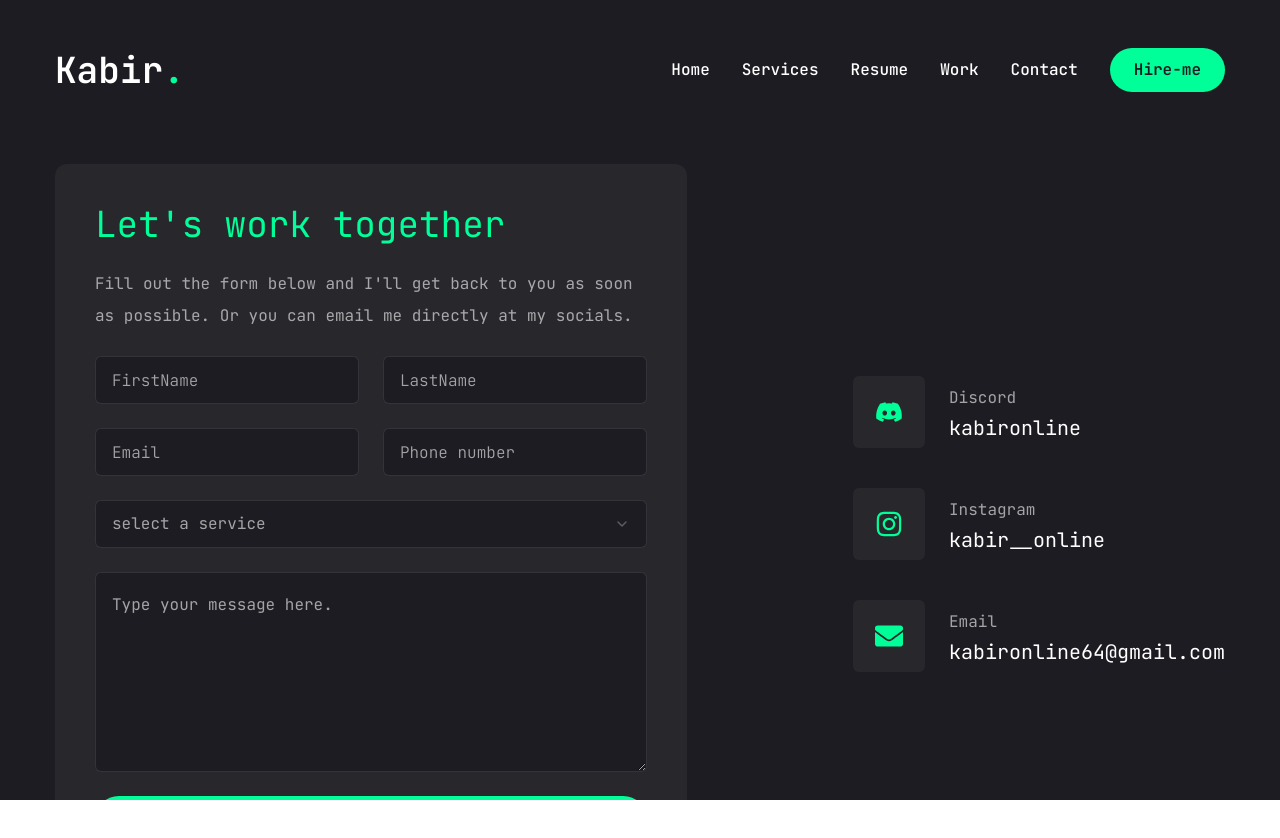
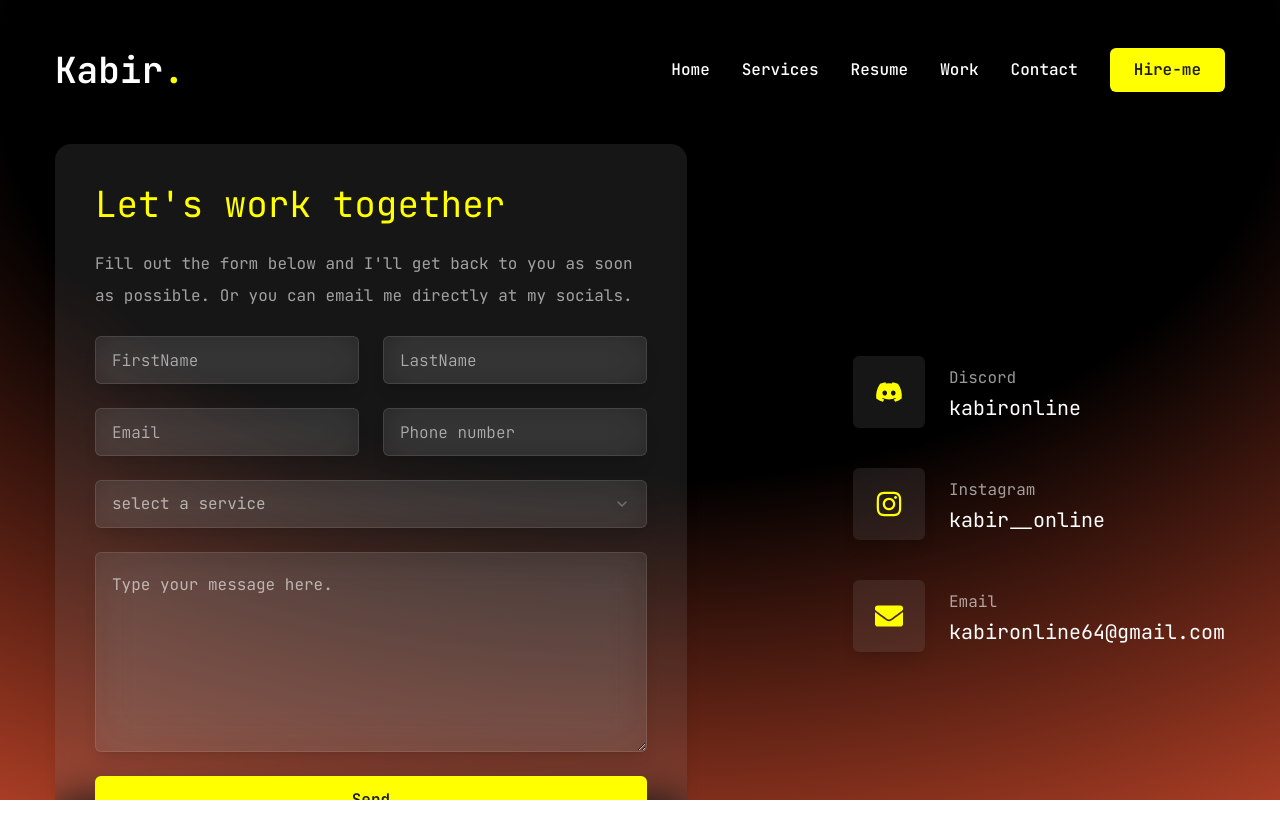
Before and after one commit to kabironline/kabironline-website, a Next.js app: page /contact in a window 1280 px wide. Shown: the top 838 px of the page. Built offline with nearby package versions, Linux system fonts and the light colour scheme.

Commit message:
Added Glassmorphic Design to Contact page and updated components

```diff
--- a/app/contact/page.jsx
+++ b/app/contact/page.jsx
@@ -29,7 +29,7 @@
       <div className="container mx-auto">
         <div className="flex flex-col xl:flex-row gap-[30px]">
           <div className="xl:w-[54%] order-2 xl:order-none">
-            <form className="flex flex-col gap-6 p-10 bg-[#27272c] rounded-xl">
+            <form className="flex flex-col gap-6 p-10 glass">
               <h3 className="text-4xl text-accent">Let&apos;s work together</h3>
               <p className="text-white/60">
                 Fill out the form below and I&apos;ll get back to you as soon as
@@ -69,7 +69,7 @@
             <ul className="flex flex-col gap-10">
               {info.map((item, index) => (
                 <li key={index} className="flex items-center gap-6">
-                  <div className="w-[52px] h-[52px] xl:w-[72px] xl:h-[72px] bg-[#27272c] text-accent rounded-md flex items-center justify-center">
+                  <div className="w-[52px] h-[52px] xl:w-[72px] xl:h-[72px] glass text-accent rounded-md flex items-center justify-center">
                     <div className="text-[28px]">{item.icon}</div>
                   </div>
                   <div className="flex-1">
--- a/app/globals.css
+++ b/app/globals.css
@@ -4,7 +4,7 @@
 
 @layer base {
   body {
-    @apply font-primary bg-primary text-white leading-loose;
+    @apply font-primary bg-black text-white leading-loose;
   }
 
   .h1 {
@@ -23,4 +23,16 @@
   .text-outline-hover {
     -webkit-text-stroke: 1px #00ff99;
   }
+  .glass {
+    /* bg-[#95959526] rounded-xl shadow-lg backdrop:blur-md */
+    background: #95959526;
+    border-radius: 1rem;
+    --tw-shadow: 0 10px 15px -3px rgb(0 0 0 / 0.1),
+      0 4px 6px -4px rgb(0 0 0 / 0.1);
+    --tw-shadow-colored: 0 10px 15px -3px var(--tw-shadow-color),
+      0 4px 6px -4px var(--tw-shadow-color);
+    box-shadow: var(--tw-ring-offset-shadow, 0 0 #0000),
+      var(--tw-ring-shadow, 0 0 #0000), var(--tw-shadow);
+    backdrop-filter: blur(20px);
+  }
 }
--- a/app/layout.jsx
+++ b/app/layout.jsx
@@ -21,7 +21,10 @@
       <body className={jetbrains.variable}>
         <Header />
         <StairTransition />
-        <PageTransition>{children}</PageTransition>
+        <PageTransition>
+          <div className="fixed inset-0 -z-10 h-full w-full items-center px-5 py-24 [background:radial-gradient(125%_125%_at_50%_10%,#000_40%,#ee5633_100%)]"></div>
+          {children}
+        </PageTransition>
       </body>
     </html>
   );
--- a/components/Header.jsx
+++ b/components/Header.jsx
@@ -8,7 +8,7 @@
 
 const Header = () => {
   return (
-    <header className="py-8 xl:py-12 text-white">
+    <header className="py-8 xl:py-12 text-white h-[15vh]">
       <div className="container mx-auto flex justify-between items-center">
         <Link href={`/`}>
           <h1 className="text-4xl font-semibold">
--- a/components/Photos.jsx
+++ b/components/Photos.jsx
@@ -45,11 +45,11 @@
           xmlns="http://www.w3.org/2000/svg"
         >
           <motion.circle
-            cx="253"
-            cy="253"
-            r="250"
-            stroke="#00ff99"
-            strokeWidth={4}
+            cx="250"
+            cy="250"
+            r="248"
+            stroke="#ff0"
+            strokeWidth={5}
             strokeLinecap="round"
             strokeLinejoin="round"
             initial={{ strokeDasharray: "24 10 0 0" }}
--- a/components/ui/button.jsx
+++ b/components/ui/button.jsx
@@ -5,7 +5,7 @@
 import { cn } from "@/lib/utils";
 
 const buttonVariants = cva(
-  "inline-flex items-center justify-center whitespace-nowrap rounded-full text-base font-semibold ring-offset-white transition-color",
+  "inline-flex items-center justify-center whitespace-nowrap rounded-md text-base font-semibold ring-offset-white transition-color",
   {
     variants: {
       variant: {
--- a/components/ui/input.jsx
+++ b/components/ui/input.jsx
@@ -1,19 +1,20 @@
-import * as React from "react"
+import * as React from "react";
 
-import { cn } from "@/lib/utils"
+import { cn } from "@/lib/utils";
 
 const Input = React.forwardRef(({ className, type, ...props }, ref) => {
   return (
-    (<input
+    <input
       type={type}
       className={cn(
-        "flex h-[48px] rounded-md border border-white/10 focus:border-accent font-light bg-primary px-4 py-5 placeholder:text-white/60 outline-none",
+        "flex h-[48px] rounded-md border border-white/10 focus:border-accent font-light  glass px-4 py-5 placeholder:text-white/60 outline-none",
         className
       )}
       ref={ref}
-      {...props} />)
+      {...props}
+    />
   );
-})
-Input.displayName = "Input"
+});
+Input.displayName = "Input";
 
-export { Input }
+export { Input };
--- a/components/ui/select.jsx
+++ b/components/ui/select.jsx
@@ -17,7 +17,7 @@
     <SelectPrimitive.Trigger
       ref={ref}
       className={cn(
-        "flex h-[48px] w-full items-center justify-between rounded-md border border-white/10 bg-primary px-4 py-5 text-base text-white/60 placeholder:text-white/10 focus:border-accent outline-none",
+        "flex h-[48px] w-full items-center justify-between rounded-md border border-white/10 glass px-4 py-5 text-base text-white/60 placeholder:text-white/10 focus:border-accent outline-none",
         className
       )}
       {...props}
@@ -70,7 +70,7 @@
       <SelectPrimitive.Content
         ref={ref}
         className={cn(
-          "relative z-50 max-h-96 min-w-[8rem] overflow-hidden rounded-md border border-white/10 bg-primary text-white shadow-md data-[state=open]:animate-in data-[state=closed]:animate-out data-[state=closed]:fade-out-0 data-[state=open]:fade-in-0 data-[state=closed]:zoom-out-95 data-[state=open]:zoom-in-95 data-[side=bottom]:slide-in-from-top-2 data-[side=left]:slide-in-from-right-2 data-[side=right]:slide-in-from-left-2 data-[side=top]:slide-in-from-bottom-2 dark:border-neutral-800 dark:bg-neutral-950 dark:text-neutral-50",
+          "relative z-50 max-h-96 min-w-[8rem] overflow-hidden rounded-md border border-white/10 glass text-white shadow-md data-[state=open]:animate-in data-[state=closed]:animate-out data-[state=closed]:fade-out-0 data-[state=open]:fade-in-0 data-[state=closed]:zoom-out-95 data-[state=open]:zoom-in-95 data-[side=bottom]:slide-in-from-top-2 data-[side=left]:slide-in-from-right-2 data-[side=right]:slide-in-from-left-2 data-[side=top]:slide-in-from-bottom-2 dark:border-neutral-800 dark:bg-neutral-950 dark:text-neutral-50",
           position === "popper" &&
             "data-[side=bottom]:translate-y-1 data-[side=left]:-translate-x-1 data-[side=right]:translate-x-1 data-[side=top]:-translate-y-1",
           className
--- a/components/ui/textarea.jsx
+++ b/components/ui/textarea.jsx
@@ -6,7 +6,7 @@
   return (
     <textarea
       className={cn(
-        "flex min-h-[80px] w-full rounded-md border border-white/10 bg-primary px-4 py-5 text-base placeholder:text-white/60 focus-visible:outline-none focus-visible:ring-1 focus-visible:ring-accent focus-visible:ring-offset-0 disabled:cursor-not-allowed disabled:opacity-50",
+        "flex min-h-[80px] w-full rounded-md border border-white/10 glass px-4 py-5 text-base placeholder:text-white/60 focus-visible:outline-none focus-visible:ring-1 focus-visible:ring-accent focus-visible:ring-offset-0 disabled:cursor-not-allowed disabled:opacity-50",
         className
       )}
       ref={ref}
--- a/tailwind.config.js
+++ b/tailwind.config.js
@@ -23,12 +23,15 @@
       primary: "var(--font-jetbrainsMono)",
     },
     extend: {
+      backgroundColor: {
+        primary: "#1c1c22",
+      },
       colors: {
-        primary: '#1c1c22',
+        primary: "#1c1c22",
         accent: {
-          DEFAULT: "#00ff99",
-          hover: "#00e187",
-        }
+          DEFAULT: "#ffff00",
+          hover: "#90b202",
+        },
       },
       keyframes: {
         "accordion-down": {
```
Also changed, not shown: lib/constants.js.
